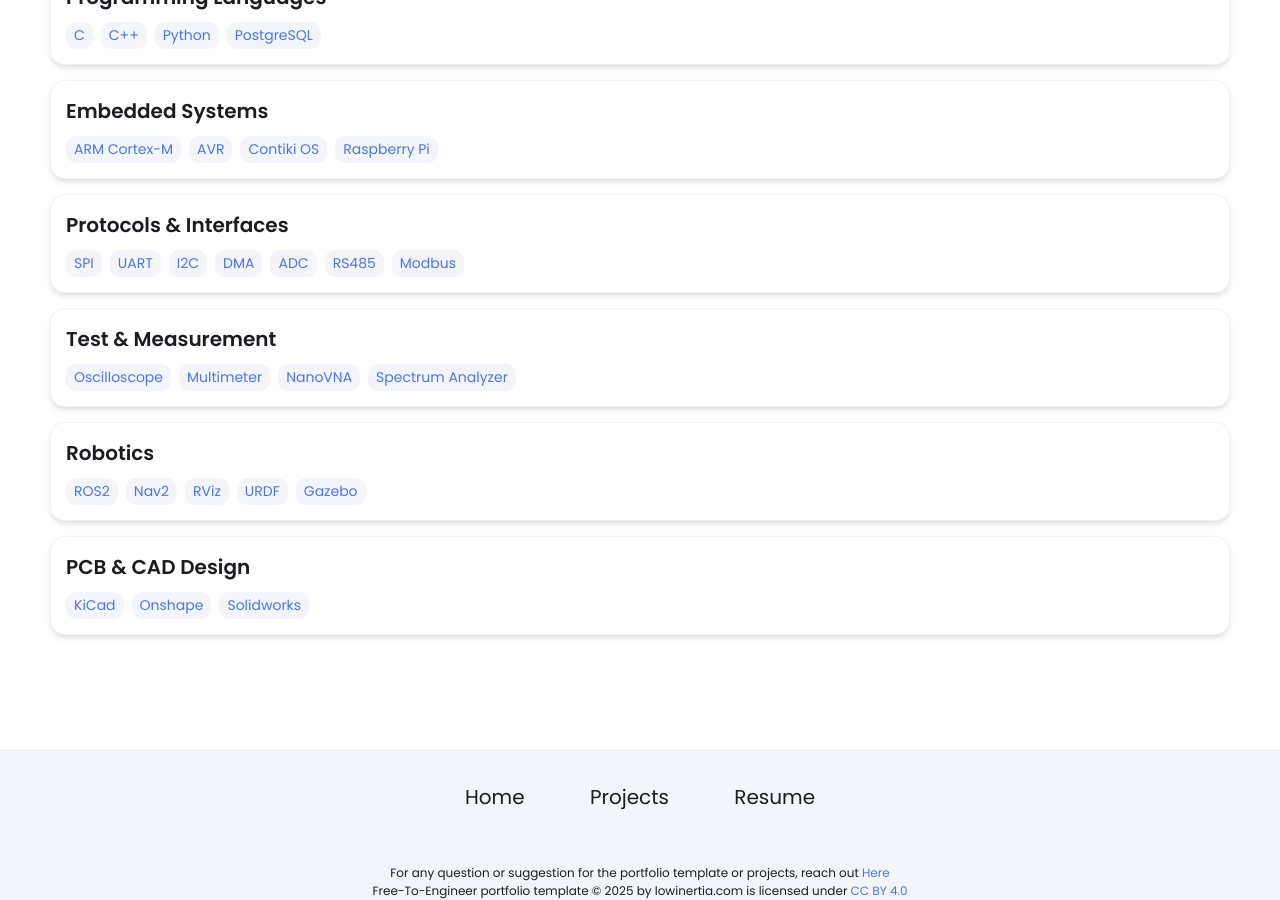
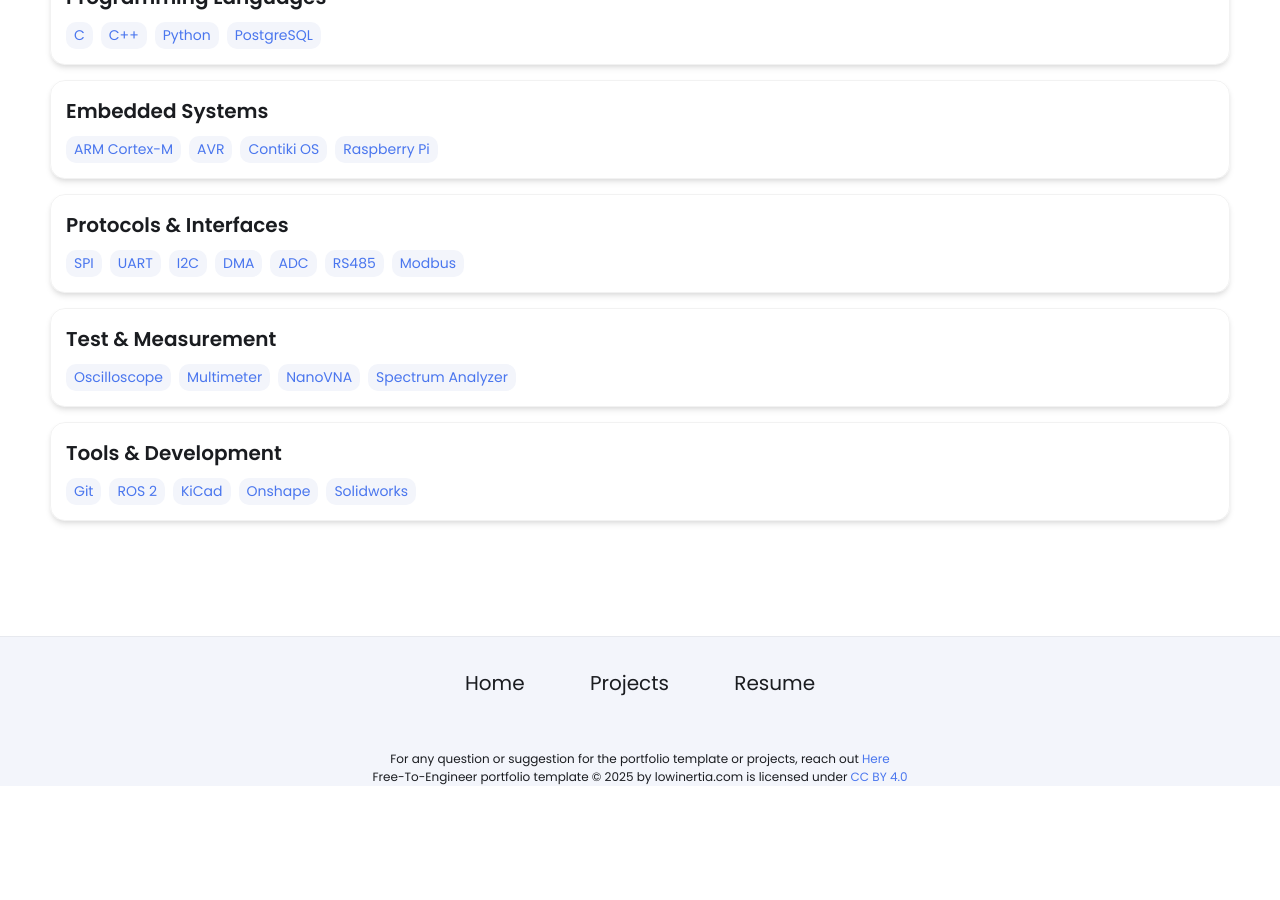
Before and after one commit to chaoqy/chaoqy.github.io, a Jekyll site: the page built from index.html, in a window 1280 px wide and 900 px high, scrolled down 2434 px. Built offline with Jekyll 4.4.1, drawn with Linux system fonts in a browser that asks for light colours; after the commit the page ends 3220 px from its top, so only the background shows below that.

Commit message:
Update _config.yml

```diff
--- a/_config.yml
+++ b/_config.yml
@@ -70,15 +70,10 @@
     - Multimeter
     - NanoVNA
     - Spectrum Analyzer
-  - category: Robotics
+  - category: Tools & Development
     tools:
-    - ROS2
-    - Nav2
-    - RViz
-    - URDF
-    - Gazebo
-  - category: PCB & CAD Design
-    tools:
+    - Git
+    - ROS 2
     - KiCad
     - Onshape
     - Solidworks
```
